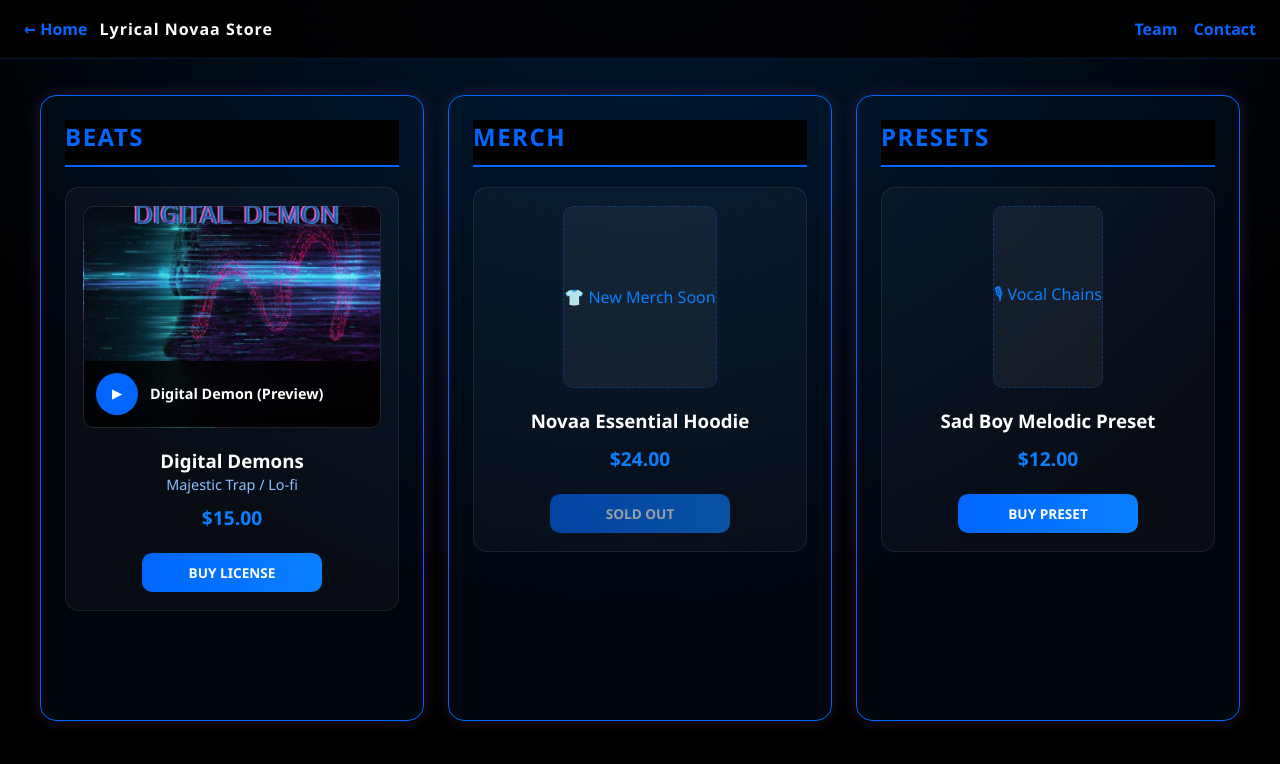
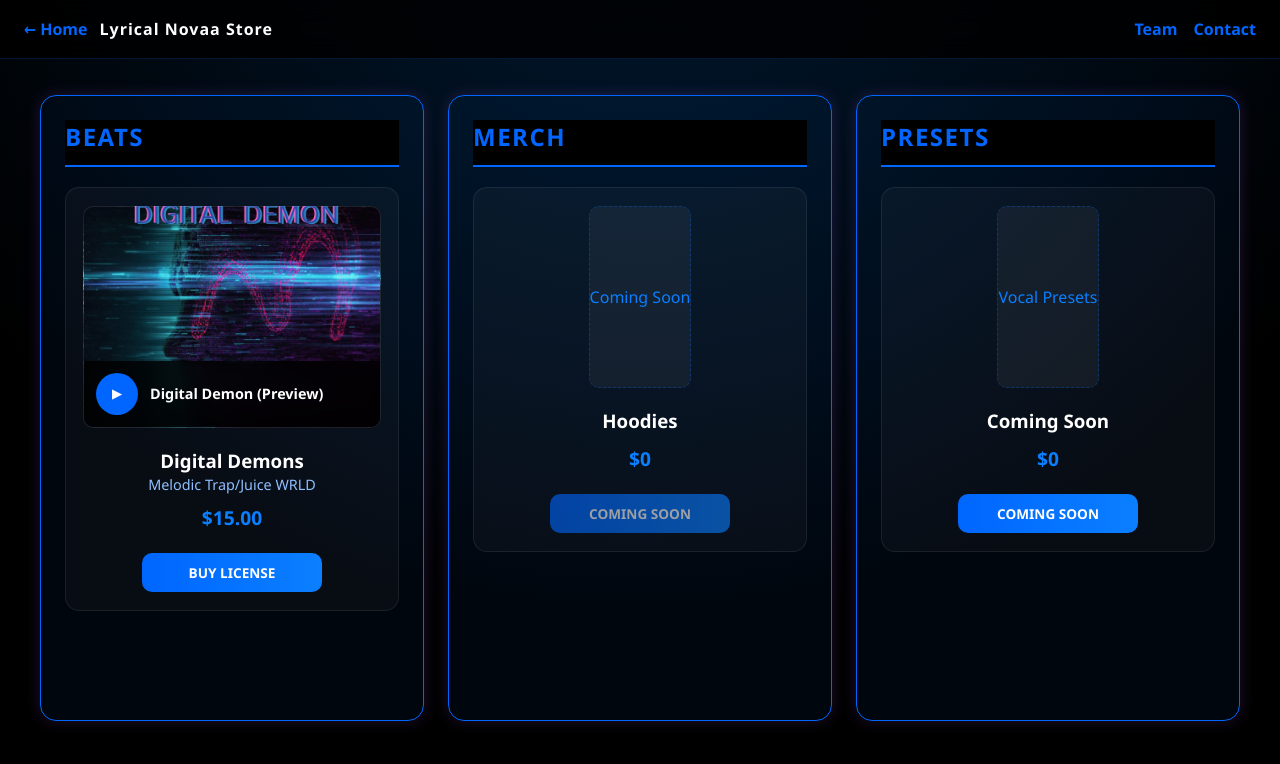
Before and after one commit to lyricalnovaa/LyricalNovaa, a website: page public/shop.html in a window 1280 px wide. Drawn offline with Linux system fonts and the light colour scheme.

Commit message:
Update product descriptions and statuses in shop.html

```diff
--- a/public/shop.html
+++ b/public/shop.html
@@ -233,7 +233,7 @@
           </div>
           <audio id="digitalDemonsAudio" src="/static/DigitalDemonSample.wav"></audio>
           <h3 style="margin: 5px 0 2px 0;">Digital Demons</h3>
-          <p style="margin: 0; font-size: 0.9rem; color: #8fbfff;">Majestic Trap / Lo-fi</p>
+          <p style="margin: 0; font-size: 0.9rem; color: #8fbfff;">Melodic Trap/Juice WRLD</p>
           <p style="font-size: 1.2rem; font-weight: bold; color: var(--neon-2); margin: 10px 0;">$15.00</p>
           <a href="https://buy.stripe.com/9B64gA9DQaeBdgv8JjaIM00" target="_blank" class="stripe-btn">Buy License</a>
         </div>
@@ -243,11 +243,11 @@
         <h2 class="column-title">Merch</h2>
         <div class="item-card">
           <div style="height: 180px; background: rgba(255,255,255,0.05); border-radius: 10px; display: flex; align-items: center; justify-content: center; margin-bottom: 15px; border: 1px dashed rgba(6, 111, 255, 0.3);">
-            <span style="color: var(--neon-2);">👕 New Merch Soon</span>
+            <span style="color: var(--neon-2);">Coming Soon</span>
           </div>
-          <h3 style="margin: 5px 0 2px 0;">Novaa Essential Hoodie</h3>
-          <p style="font-size: 1.2rem; font-weight: bold; color: var(--neon-2); margin: 10px 0;">$24.00</p>
-          <a href="#" class="stripe-btn" style="opacity: 0.6; pointer-events: none;">Sold Out</a>
+          <h3 style="margin: 5px 0 2px 0;">Hoodies</h3>
+          <p style="font-size: 1.2rem; font-weight: bold; color: var(--neon-2); margin: 10px 0;">$0</p>
+          <a href="#" class="stripe-btn" style="opacity: 0.6; pointer-events: none;">Coming Soon</a>
         </div>
       </div>
 
@@ -255,11 +255,11 @@
         <h2 class="column-title">Presets</h2>
         <div class="item-card">
           <div style="height: 180px; background: rgba(255,255,255,0.05); border-radius: 10px; display: flex; align-items: center; justify-content: center; margin-bottom: 15px; border: 1px dashed rgba(6, 111, 255, 0.3);">
-            <span style="color: var(--neon-2);">🎙 Vocal Chains</span>
+            <span style="color: var(--neon-2);">Vocal Presets</span>
           </div>
-          <h3 style="margin: 5px 0 2px 0;">Sad Boy Melodic Preset</h3>
-          <p style="font-size: 1.2rem; font-weight: bold; color: var(--neon-2); margin: 10px 0;">$12.00</p>
-          <a href="#" class="stripe-btn">Buy Preset</a>
+          <h3 style="margin: 5px 0 2px 0;">Coming Soon</h3>
+          <p style="font-size: 1.2rem; font-weight: bold; color: var(--neon-2); margin: 10px 0;">$0</p>
+          <a href="#" class="stripe-btn">Coming Soon</a>
         </div>
       </div>
     </div>
```
